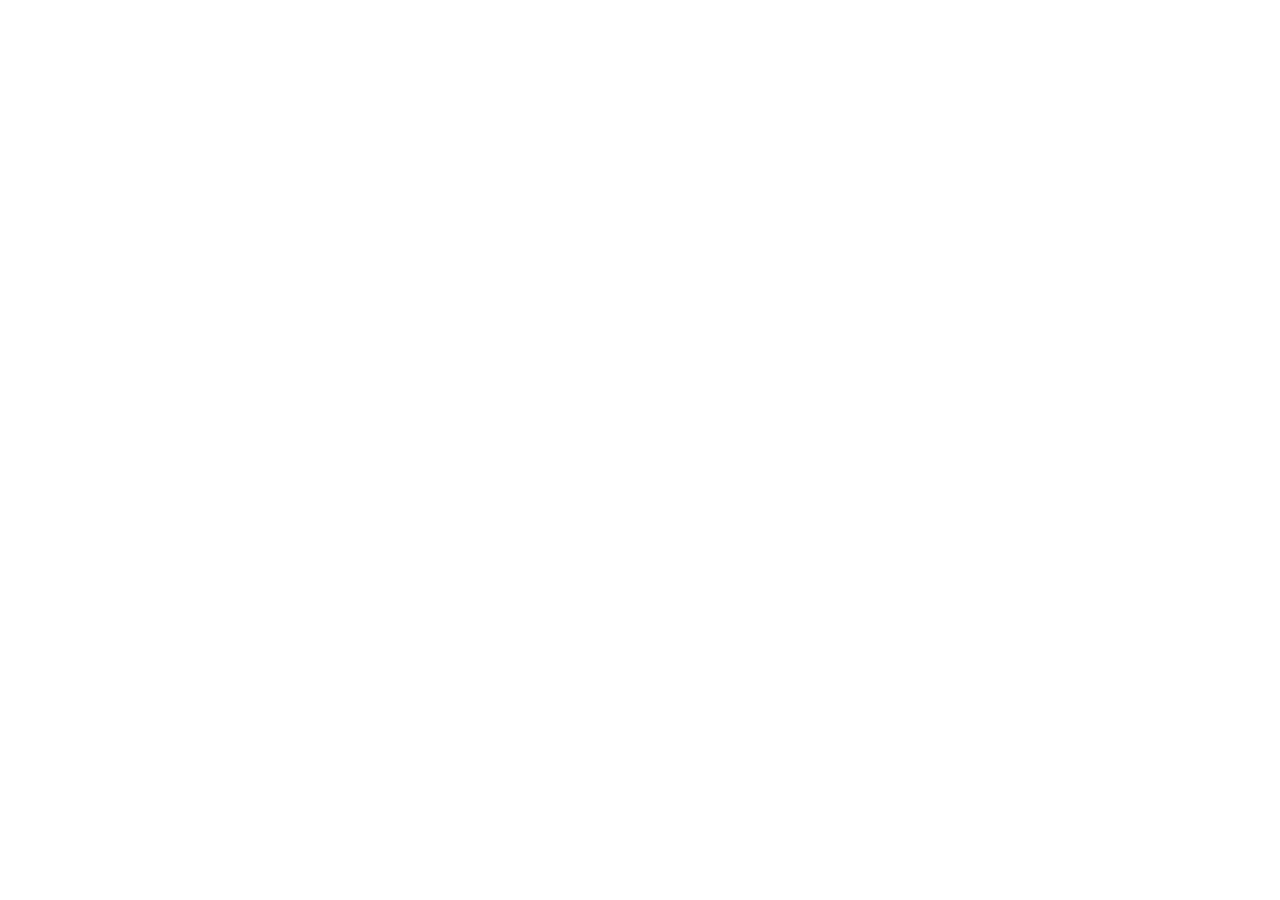
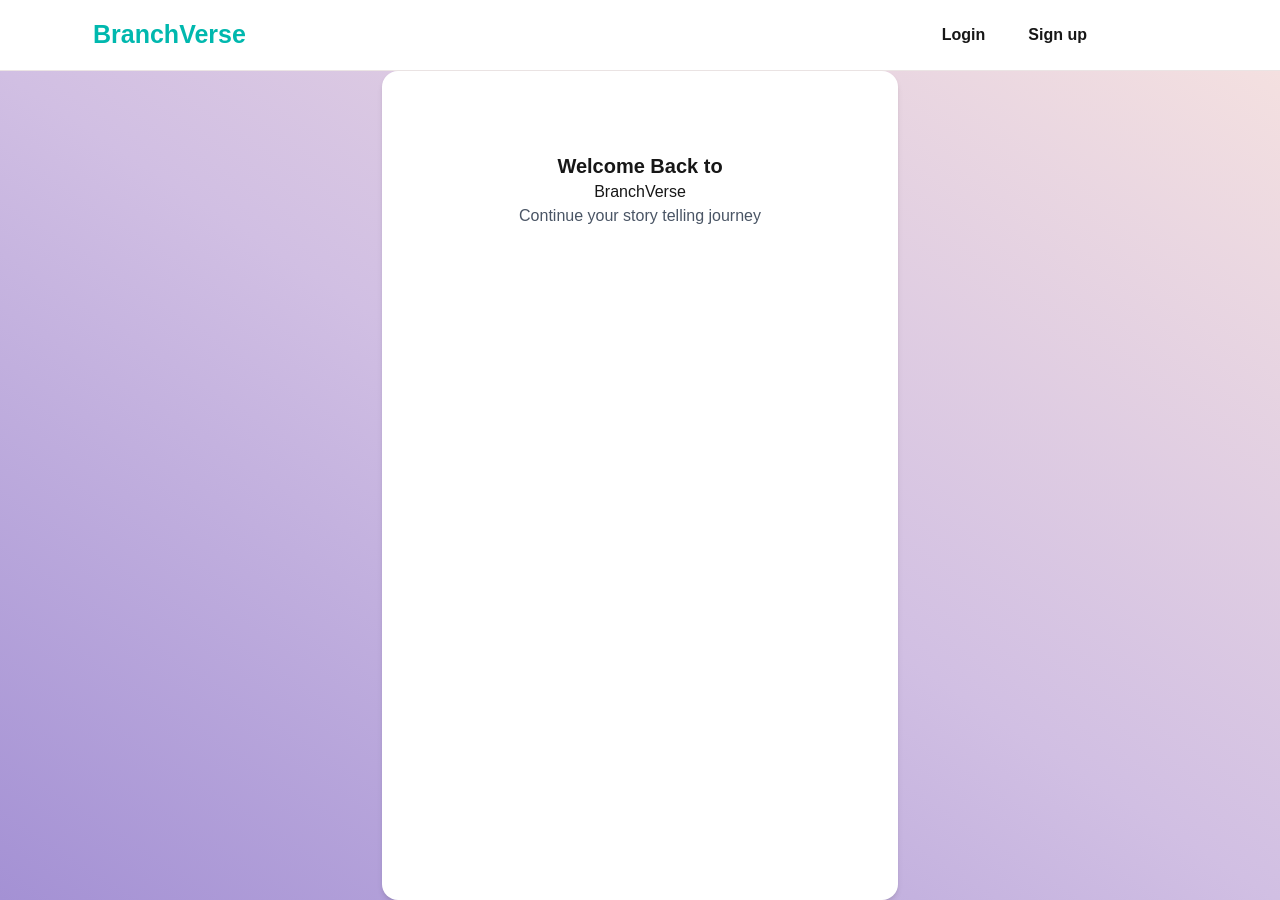
Before and after one commit to Samir-pemi-magar/BranchVerse-Frontend-, a Next.js app: page /auth/login in a window 1280 px wide. Before the commit the page ends 800 px from the top, so only its background shows below. Built offline with nearby package versions, Linux system fonts and the light colour scheme.

Commit message:
added login page

```diff
--- /dev/null
+++ b/src/app/auth/layout.tsx
@@ -0,0 +1,17 @@
+import StarterNavbar from "@/src/component/StarterNavbar";
+
+export default function AuthLayout({
+  children,
+}: {
+  children: React.ReactNode;
+}) {
+  return (
+    <div className="min-h-screen flex flex-col">
+      {/* ✅ Shared Navbar */}
+      <StarterNavbar />
+
+      {/* ✅ Page Content */}
+      {children}
+    </div>
+  );
+}
--- a/src/app/auth/login/page.tsx
+++ b/src/app/auth/login/page.tsx
@@ -1,7 +1,17 @@
-export default function login() {
+export default function Login() {
   return (
-    <div>
-      <div></div>
+    <div className="flex items-center justify-center min-h-screen w-full bg-linear-to-tr from-[#A491D4] via-[#D1BFE3] to-[#F4E0E0]">
+      <div className="bg-white p-8 rounded-2xl shadow-md h-[829px] w-[516px] pt-[81px] px-[63px] pb-[41px] flex flex-col items-center">
+        <div className="flex flex-col items-center">
+          <p className="text-xl font-bold">Welcome Back to</p>
+          <p>BranchVerse</p>
+          <p className="text-gray-600">Continue your story telling journey</p>
+        </div>
+        <div></div>
+        <div></div>
+        <p></p>
+        <div></div>
+      </div>
     </div>
   );
 }
--- a/src/app/page.tsx
+++ b/src/app/page.tsx
@@ -1,9 +1,5 @@
-import StarterNavbar from "../component/StarterNavbar";
+import { redirect } from "next/navigation";
 
-export default function main() {
-  return (
-    <div>
-      <StarterNavbar />
-    </div>
-  );
+export default function Main() {
+  redirect("/auth/login");
 }
--- a/src/component/Navbar.tsx
+++ b/src/component/Navbar.tsx
@@ -14,7 +14,7 @@
       </div>
       <div className="flex flex-row gap-[51px] items-center">
         <input
-          className="border border-[#A7A3A3]/49 rounded-[7px] w-[274px] h-[34px] outline-none px-[10px]"
+          className="border border-[#A7A3A3]/49 rounded-[7px] w-[274px] h-[34px] outline-none px-2.5"
           placeholder="Search BranchVerse Stories..."
         ></input>
         <Image src="/" alt="Profile" width={58} height={55} />
```
